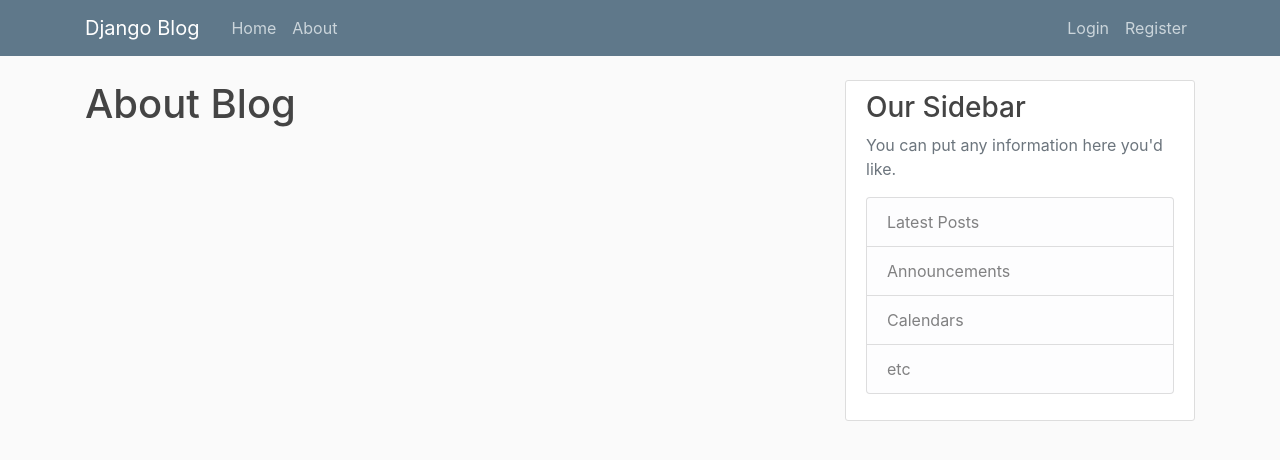
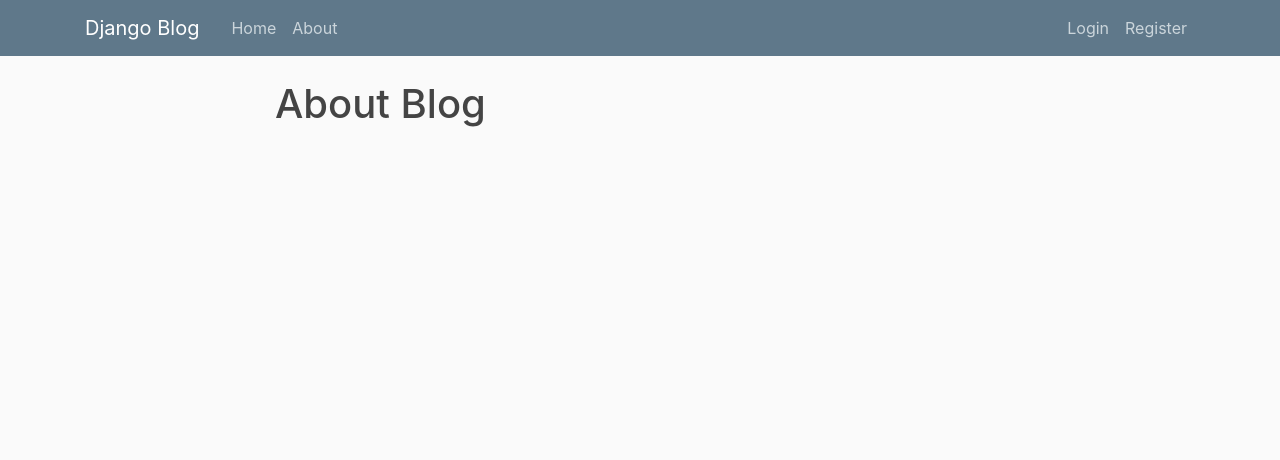
Before and after one commit to girishsontakke/Django-Blog, a Django app: template blog/templates/blog/about.html in a window 1280 px wide. Shown: the top 460 px of the page. Run offline with Django 3.2, Linux system fonts and the light colour scheme; the template is opened without the code that fills it, so the values that code supplies are empty; some libraries are stand-ins or nearby versions.

Commit message:
remove sidebar

```diff
--- a/blog/templates/blog/base.html
+++ b/blog/templates/blog/base.html
@@ -42,7 +42,7 @@
     </header>
     <main role="main" class="container">
         <div class="row">
-            <div class="col-md-8">
+            <div class="col-md-8 offset-md-2">
             {% if messages %}
                 {% for message in messages %}
                 <div class="alert alert-{{ message.tags }}">
@@ -51,19 +51,6 @@
                 {% endfor %}
             {% endif %}
             {% block content %}{% endblock %}
-            </div>
-            <div class="col-md-4">
-            <div class="content-section">
-                <h3>Our Sidebar</h3>
-                <p class='text-muted'>You can put any information here you'd like.
-                <ul class="list-group">
-                    <li class="list-group-item list-group-item-light">Latest Posts</li>
-                    <li class="list-group-item list-group-item-light">Announcements</li>
-                    <li class="list-group-item list-group-item-light">Calendars</li>
-                    <li class="list-group-item list-group-item-light">etc</li>
-                </ul>
-                </p>
-            </div>
             </div>
         </div>
     </main>
```
